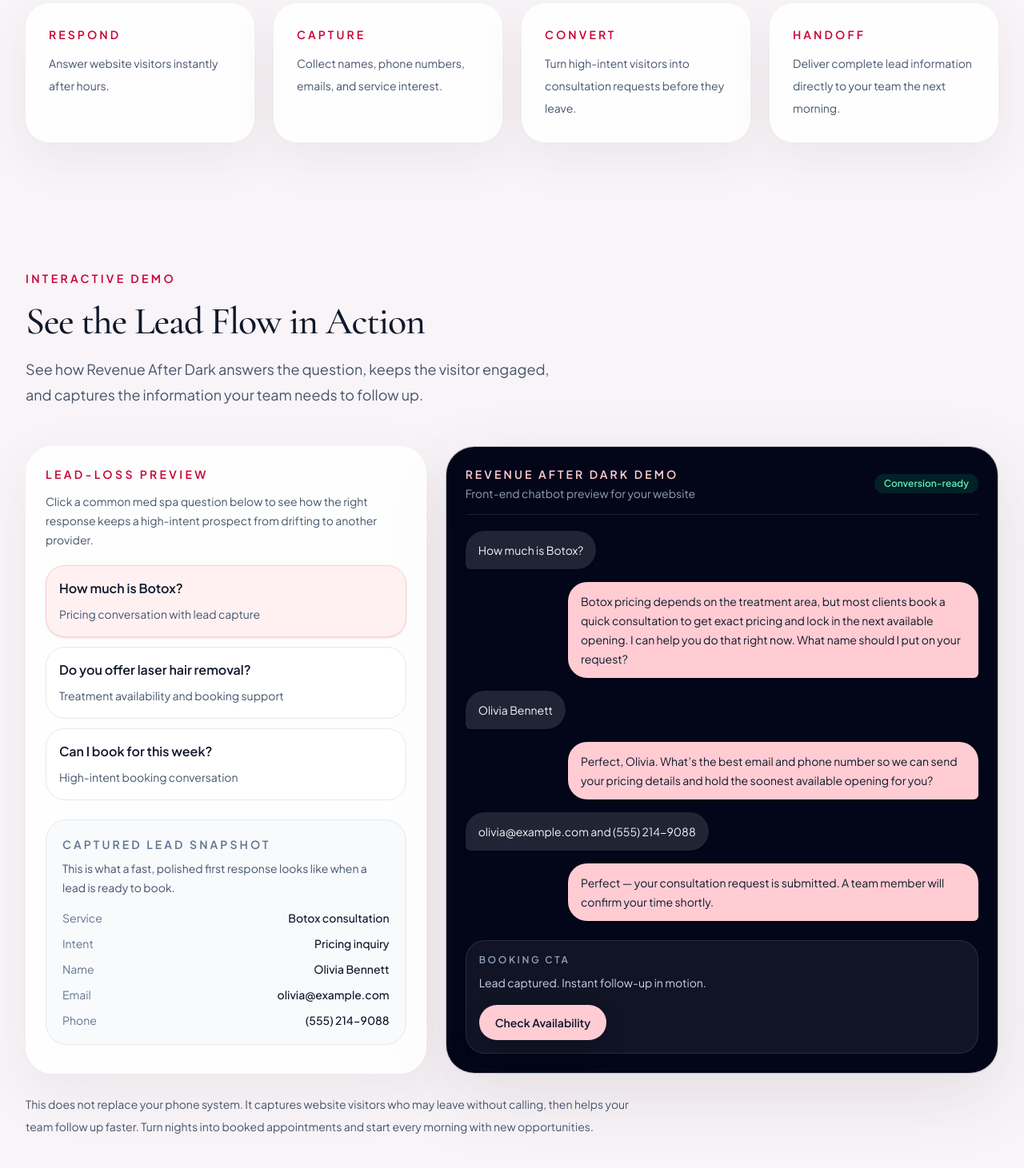
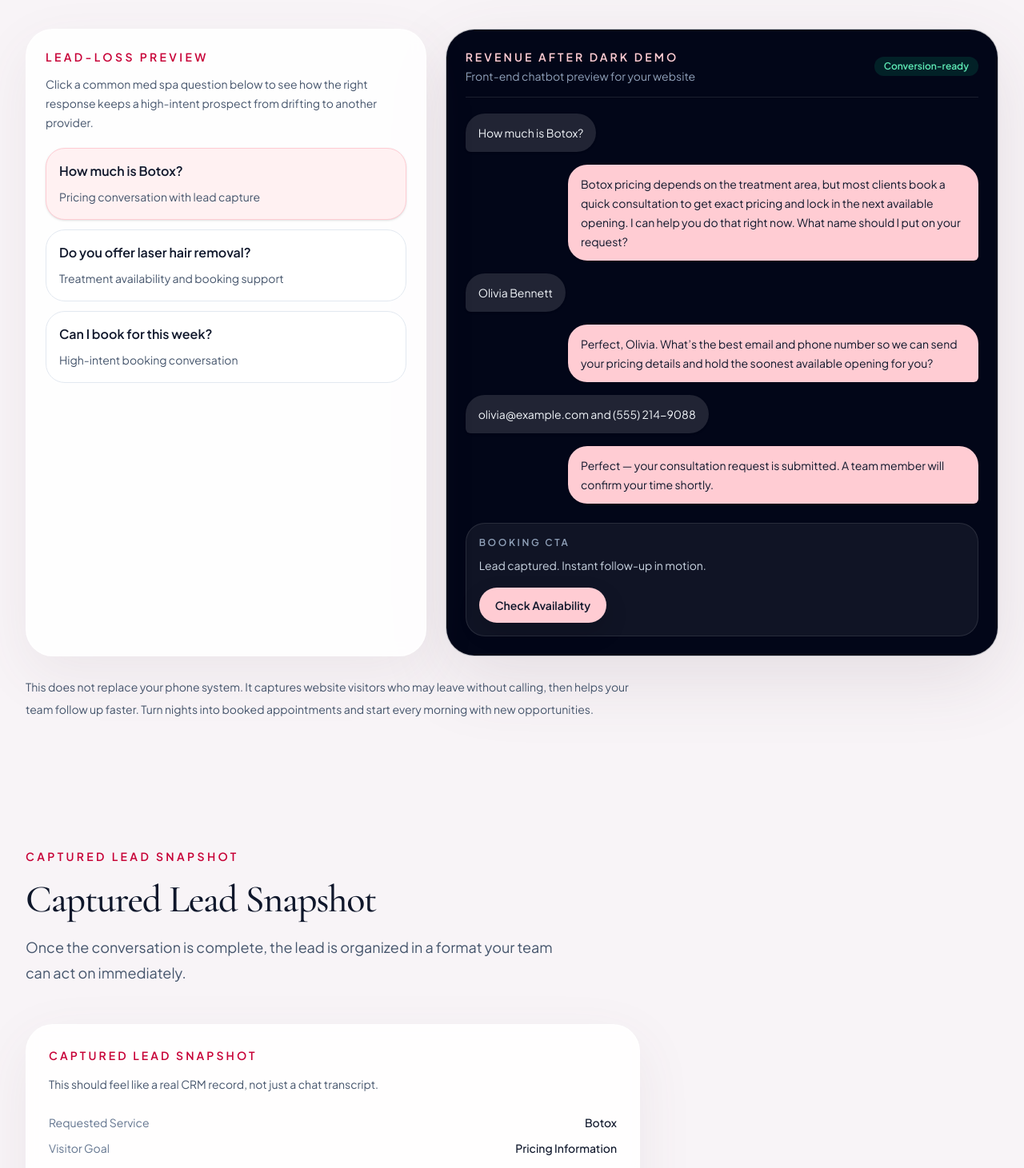
Before and after one commit to tryshone-dev/lead-system-site, a React (Vite) app: page / in a window 1280 px wide. Shown: the part 1330-2791 px from the top of the page at 80% size. Built offline with nearby package versions, Linux system fonts and the light colour scheme.

Commit message:
final homepage conversion pass

```diff
--- a/src/App.jsx
+++ b/src/App.jsx
@@ -27,23 +27,13 @@
   "Start every morning with new opportunities",
 ];
 
-const outcomeCards = [
-  {
-    title: "Respond",
-    description: "Answer website visitors instantly after hours.",
-  },
-  {
-    title: "Capture",
-    description: "Collect names, phone numbers, emails, and service interest.",
-  },
-  {
-    title: "Convert",
-    description: "Turn high-intent visitors into consultation requests before they leave.",
-  },
-  {
-    title: "Handoff",
-    description: "Deliver complete lead information directly to your team the next morning.",
-  },
+const capturedLeadSnapshot = [
+  ["Requested Service", "Botox"],
+  ["Visitor Goal", "Pricing Information"],
+  ["Lead Status", "Ready for Follow-Up"],
+  ["Conversation Started", "10:43 PM"],
+  ["Email", "olivia@example.com"],
+  ["Phone", "(555) 214-9088"],
 ];
 
 const workflow = [
@@ -66,6 +56,12 @@
     step: "4",
     title: "Your team gets a qualified lead ready for follow-up",
     description: "You wake up to context, conversation history, and new opportunities.",
+  },
+  {
+    step: "5",
+    title: "Your staff follows up with a qualified lead instead of starting from scratch",
+    description:
+      "Every conversation ends with organized lead information, allowing your staff to focus on booking appointments instead of gathering basic details.",
   },
 ];
 
@@ -112,12 +108,11 @@
 ];
 
 const dashboardStats = [
-  ["Lead Queue", "8 waiting"],
-  ["New Leads Today", "14"],
-  ["Average Response Time", "< 1 min"],
-  ["After-Hours Conversations", "23"],
-  ["Qualified Leads", "11"],
-  ["Appointments Requested", "6"],
+  ["Lead Queue", "3 Waiting"],
+  ["New Leads Today", "7"],
+  ["Average Response Time", "32 sec"],
+  ["Qualified Leads", "5"],
+  ["Appointments Requested", "2"],
 ];
 
 const leadQueue = [
@@ -284,15 +279,6 @@
   );
 }
 
-function OutcomeCard({ title, description }) {
-  return (
-    <article className="rounded-[30px] border border-white/80 bg-white/86 p-6 shadow-[0_20px_60px_rgba(103,77,92,0.08)] backdrop-blur sm:p-7">
-      <p className="text-sm font-semibold uppercase tracking-[0.22em] text-rose-700">{title}</p>
-      <p className="mt-3 text-sm leading-7 text-slate-600">{description}</p>
-    </article>
-  );
-}
-
 function WorkflowCard({ step, title, description }) {
   return (
     <div className="rounded-[32px] border border-white/75 bg-white/85 p-6 shadow-[0_24px_70px_rgba(112,84,95,0.08)] backdrop-blur sm:p-7">
@@ -336,6 +322,23 @@
     <div className="flex items-center justify-between gap-4 border-b border-white/10 py-3 last:border-b-0">
       <dt className="text-sm text-slate-400">{label}</dt>
       <dd className="text-sm font-medium text-white">{value}</dd>
+    </div>
+  );
+}
+
+function SnapshotCard({ title, description, rows }) {
+  return (
+    <div className="rounded-[34px] border border-white/80 bg-white/88 p-6 shadow-[0_22px_70px_rgba(102,76,91,0.08)] backdrop-blur sm:p-7">
+      <p className="text-sm font-semibold uppercase tracking-[0.22em] text-rose-700">{title}</p>
+      {description ? <p className="mt-3 text-sm leading-7 text-slate-600">{description}</p> : null}
+      <dl className="mt-6 space-y-3 text-sm">
+        {rows.map(([label, value]) => (
+          <div key={label} className="flex items-center justify-between gap-4">
+            <dt className="text-slate-500">{label}</dt>
+            <dd className="max-w-[13rem] text-right font-medium text-slate-900">{value}</dd>
+          </div>
+        ))}
+      </dl>
     </div>
   );
 }
@@ -488,8 +491,11 @@
                 opens. Revenue After Dark responds immediately, captures the lead, and keeps the
                 conversation moving.
               </p>
+              <p className="mt-6 text-sm text-slate-500">
+                Built specifically to convert after-hours website visitors into booked consultations.
+              </p>
 
-              <div className="mt-8 flex flex-col gap-4 sm:flex-row">
+              <div className="mt-5 flex flex-col gap-4 sm:flex-row">
                 <PrimaryButton href="#contact">Book a Demo</PrimaryButton>
                 <SecondaryButton href="#demo">See It On Your Site</SecondaryButton>
               </div>
@@ -539,25 +545,11 @@
             </div>
           </section>
 
-          <section id="outcomes" className="py-16 sm:py-20">
-            <SectionHeading
-              eyebrow="Business Outcomes"
-              title="What Revenue After Dark Delivers"
-              description="A simple after-hours revenue system built to keep high-intent website visitors moving toward a consultation."
-            />
-
-            <div className="mt-12 grid gap-6 md:grid-cols-2 xl:grid-cols-4">
-              {outcomeCards.map((card) => (
-                <OutcomeCard key={card.title} {...card} />
-              ))}
-            </div>
-          </section>
-
           <section id="demo" className="py-16 sm:py-20">
             <SectionHeading
               eyebrow="Interactive Demo"
               title="See the Lead Flow in Action"
-              description="See how Revenue After Dark answers the question, keeps the visitor engaged, and captures the information your team needs to follow up."
+              description="Try a real after-hours conversation below and see how Revenue After Dark keeps a ready-to-book visitor engaged instead of losing them before your office opens."
             />
 
             <div className="mt-12">
@@ -570,17 +562,47 @@
             </p>
           </section>
 
-          <section id="dashboard" className="py-16 sm:py-20">
+          <section className="py-16 sm:py-20">
             <SectionHeading
-              eyebrow="Owner View"
-              title="What Your Team Receives"
-              description="While the visitor gets an immediate response, your team receives a complete lead with the information needed to follow up."
+              eyebrow="Captured Lead Snapshot"
+              title="Captured Lead Snapshot"
+              description="Once the conversation is complete, the lead is organized in a format your team can act on immediately."
+            />
+
+            <div className="mt-12 max-w-3xl">
+              <SnapshotCard
+                title="Captured Lead Snapshot"
+                description="This should feel like a real CRM record, not just a chat transcript."
+                rows={capturedLeadSnapshot}
+              />
+            </div>
+          </section>
+
+          <section id="how-it-works" className="py-16 sm:py-20">
+            <SectionHeading
+              eyebrow="How It Works"
+              title="How Revenue After Dark Works"
+              description="A clean after-hours flow that helps your med spa protect revenue and create more of it."
+            />
+
+            <div className="mt-12 grid gap-6 lg:grid-cols-2 xl:grid-cols-5">
+              {workflow.map((item) => (
+                <WorkflowCard key={item.step} {...item} />
+              ))}
+            </div>
+          </section>
+
+          <section id="team-view" className="py-16 sm:py-20">
+            <SectionHeading
+              eyebrow="What Your Team Sees"
+              title="What Your Team Sees"
+              description="While your visitor receives an immediate response, your team starts the next day with qualified leads, complete contact details, conversation history, and the next recommended action-all organized in one place."
             />
             <p className="mt-6 max-w-3xl text-sm font-medium text-slate-600">
-              Illustrative Dashboard Preview
+              Every after-hours conversation becomes an organized lead your team can review, prioritize, and follow up on the next morning.
             </p>
 
-            <div className="mt-12 grid gap-6 lg:grid-cols-[0.95fr_1.05fr]">
+            <div className="mt-12 max-w-3xl">
               <div className="overflow-hidden rounded-[36px] border border-white/80 bg-slate-950 p-6 shadow-[0_28px_90px_rgba(91,66,83,0.12)] sm:p-7">
                 <div className="flex items-center justify-between border-b border-white/10 pb-4">
                   <div>
@@ -602,13 +624,21 @@
                   ))}
                 </dl>
               </div>
+            </div>
+          </section>
 
-              <div className="grid gap-6">
+          <section id="lead-activity-dashboard" className="py-16 sm:py-20">
+            <SectionHeading
+              eyebrow="Lead Activity Dashboard"
+              title="Lead Activity Dashboard"
+              description="A simple view of the activity your team can review each morning, using illustrative preview numbers rather than customer performance claims."
+            />
+            <div className="mt-12 max-w-5xl">
               <div className="rounded-[34px] border border-white/80 bg-white/88 p-6 shadow-[0_22px_70px_rgba(102,76,91,0.08)] backdrop-blur sm:p-7">
                 <div className="flex items-center justify-between gap-4">
                   <div>
                     <p className="text-sm font-semibold uppercase tracking-[0.22em] text-rose-700">
-                        Sample Owner Dashboard
+                      Lead Activity Dashboard
                     </p>
                     <p className="mt-3 text-sm leading-7 text-slate-600">
                       Example metrics to show how your staff can view lead volume, response speed,
@@ -616,17 +646,27 @@
                     </p>
                   </div>
                   <div className="rounded-full border border-rose-200 bg-rose-50 px-3 py-1 text-xs font-semibold uppercase tracking-[0.18em] text-rose-700">
-                      Illustrative
+                    Illustrative Preview
                   </div>
                 </div>
 
-                  <div className="mt-6 grid gap-4 sm:grid-cols-2 xl:grid-cols-3">
+                <div className="mt-6 grid gap-4 sm:grid-cols-2 xl:grid-cols-5">
                   {dashboardStats.map(([label, value]) => (
                     <DashboardMetricCard key={label} label={label} value={value} />
                   ))}
                 </div>
               </div>
+            </div>
+          </section>
 
+          <section id="lead-queue" className="py-16 sm:py-20">
+            <SectionHeading
+              eyebrow="Lead Queue"
+              title="Lead Queue"
+              description="Each conversation becomes an organized record your team can review quickly instead of reconstructing the lead from scratch."
+            />
+
+            <div className="mt-12 max-w-4xl">
               <div className="rounded-[34px] border border-white/80 bg-white/88 p-6 shadow-[0_22px_70px_rgba(102,76,91,0.08)] backdrop-blur sm:p-7">
                 <p className="text-sm font-semibold uppercase tracking-[0.22em] text-rose-700">
                   Lead Queue
@@ -642,21 +682,6 @@
                   ))}
                 </div>
               </div>
-              </div>
-            </div>
-          </section>
-
-          <section id="how-it-works" className="py-16 sm:py-20">
-            <SectionHeading
-              eyebrow="How It Works"
-              title="How Revenue After Dark Works"
-              description="A clean after-hours flow that helps your med spa protect revenue and create more of it."
-            />
-
-            <div className="mt-12 grid gap-6 lg:grid-cols-2 xl:grid-cols-4">
-              {workflow.map((item) => (
-                <WorkflowCard key={item.step} {...item} />
-              ))}
             </div>
           </section>
 
@@ -685,7 +710,7 @@
 
           <section className="py-16 sm:py-20">
             <SectionHeading
-              eyebrow="Why Med Spa Owners Choose Revenue After Dark"
+              eyebrow="Built to Convert"
               title="Built to convert, not just answer"
               description="The difference is not more AI. It is better follow-through, better capture, and a system that understands how med spas actually sell."
             />
--- a/src/components/ChatDemo.jsx
+++ b/src/components/ChatDemo.jsx
@@ -138,15 +138,6 @@
   );
 }
 
-function SnapshotRow({ label, value }) {
-  return (
-    <div className="flex items-center justify-between gap-4">
-      <dt className="text-slate-500">{label}</dt>
-      <dd className="max-w-[13rem] text-right font-medium text-slate-900">{value}</dd>
-    </div>
-  );
-}
-
 export function ChatDemo() {
   const [activeFlowId, setActiveFlowId] = useState(demoFlows[0].id);
 
@@ -176,20 +167,6 @@
               <p className="mt-2 text-sm leading-6 text-slate-600">{flow.helperText}</p>
             </button>
           ))}
-        </div>
-
-        <div className="mt-6 rounded-[26px] border border-slate-200 bg-slate-50/90 p-5">
-          <p className="text-sm font-semibold uppercase tracking-[0.22em] text-slate-500">Captured Lead Snapshot</p>
-          <p className="mt-2 text-sm leading-6 text-slate-600">
-            This is what a fast, polished first response looks like when a lead is ready to book.
-          </p>
-          <dl className="mt-4 space-y-3 text-sm">
-            <SnapshotRow label="Service" value={activeFlow.lead.service} />
-            <SnapshotRow label="Intent" value={activeFlow.lead.intent} />
-            <SnapshotRow label="Name" value={activeFlow.lead.name} />
-            <SnapshotRow label="Email" value={activeFlow.lead.email} />
-            <SnapshotRow label="Phone" value={activeFlow.lead.phone} />
-          </dl>
         </div>
       </div>
 
```
Lines whose indentation alone changed are shown as unchanged.
